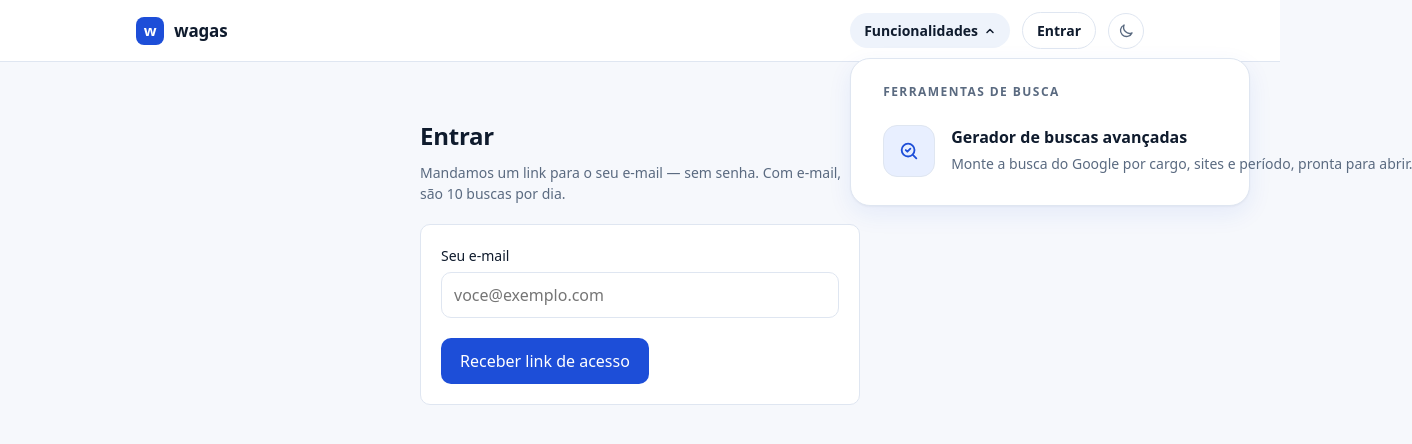
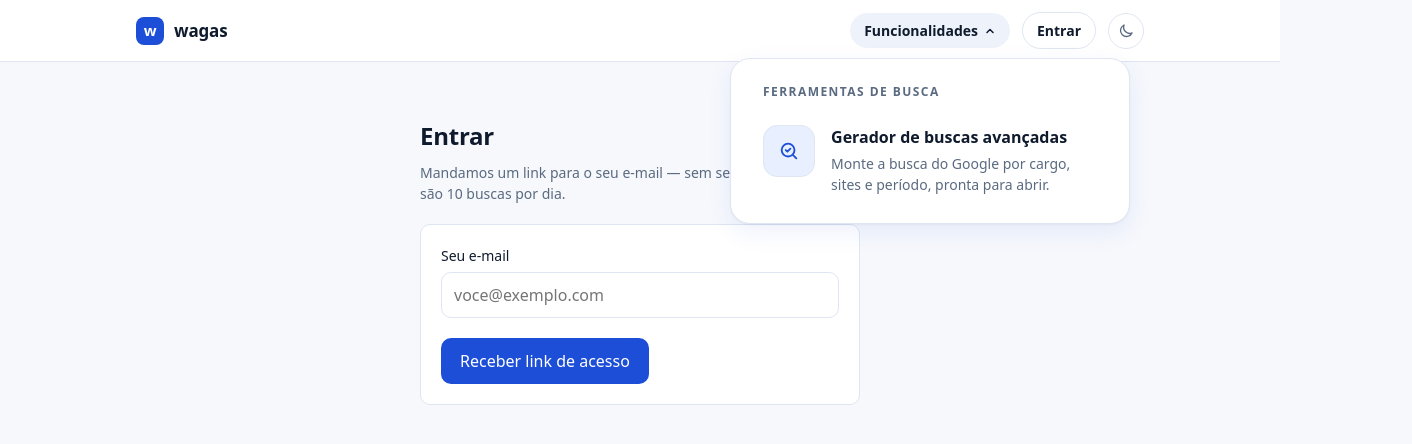
Before and after one commit to OrdepPedro/wagas, a Next.js app in the folder web/: page /entrar in a window 1280 px wide. Both pictures are taken after a click on the button "Funcionalidades". Shown: the top 444 px of the page, 1412 px wide, since content can reach past the window. Built offline with nearby package versions, Linux system fonts and the light colour scheme; no server answers.

Commit message:
Menu de funcionalidades abre no hover e centralizado
O nowrap do cabecalho vazava para os itens do painel; agora vale so para
os filhos diretos.

Co-Authored-By: Claude Opus 5.5 <noreply@anthropic.com>

```diff
--- a/web/app/globals.css
+++ b/web/app/globals.css
@@ -1141,7 +1141,8 @@ button.menu-func-botao:hover:not(:disabled) {
 }
 
 button.menu-func-botao:hover:not(:disabled),
-button.menu-func-botao.aberto {
+.menu-func:hover button.menu-func-botao,
+.menu-func.aberto button.menu-func-botao {
   color: var(--texto);
   background: var(--superficie-2);
 }
@@ -1150,21 +1151,42 @@ button.menu-func-botao.aberto {
   transition: transform 0.15s;
 }
 
-.menu-func-botao.aberto svg {
+.menu-func:hover .menu-func-botao svg,
+.menu-func.aberto .menu-func-botao svg {
   transform: rotate(180deg);
 }
 
 .menu-func-painel {
   position: absolute;
   top: calc(100% + 10px);
-  left: 0;
+  left: 50%;
+  transform: translateX(-50%);
   z-index: 20;
+  visibility: hidden;
+  opacity: 0;
+  transition: opacity 0.12s, visibility 0.12s;
   width: min(400px, calc(100vw - 32px));
   padding: 24px 20px 16px;
   background: var(--superficie);
   border: 1px solid var(--borda);
   border-radius: 20px;
   box-shadow: var(--sombra);
+}
+
+.menu-func:hover .menu-func-painel,
+.menu-func.aberto .menu-func-painel {
+  visibility: visible;
+  opacity: 1;
+}
+
+/* Ponte invisível sobre o vão entre botão e painel, para o hover não cair. */
+.menu-func-painel::before {
+  content: '';
+  position: absolute;
+  left: 0;
+  right: 0;
+  top: -12px;
+  height: 12px;
 }
 
 .menu-func-secao {
@@ -1301,7 +1323,7 @@ code.dork {
   }
 }
 
-.topo-acoes a,
+.topo-acoes > a,
 button.menu-func-botao {
   white-space: nowrap;
 }
@@ -1325,5 +1347,6 @@ button.menu-func-botao {
     left: 16px;
     right: 16px;
     width: auto;
+    transform: none;
   }
 }
--- a/web/app/menu-funcionalidades.tsx
+++ b/web/app/menu-funcionalidades.tsx
@@ -10,7 +10,10 @@ const ITENS = [
   },
 ];
 
-/** Menu suspenso do cabeçalho. Fecha com clique fora, Esc ou ao escolher um item. */
+/**
+ * Menu suspenso do cabeçalho. Abre no hover (CSS); o clique continua abrindo
+ * para toque e teclado, e fecha com clique fora, Esc ou ao escolher um item.
+ */
 export function MenuFuncionalidades() {
   const [aberto, setAberto] = useState(false);
   const raiz = useRef<HTMLDivElement>(null);
@@ -32,7 +35,7 @@ export function MenuFuncionalidades() {
   }, [aberto]);
 
   return (
-    <div className="menu-func" ref={raiz}>
+    <div className={`menu-func${aberto ? ' aberto' : ''}`} ref={raiz}>
       <button
         type="button"
         className={`menu-func-botao${aberto ? ' aberto' : ''}`}
@@ -45,8 +48,7 @@ export function MenuFuncionalidades() {
           <path d="M3 4.5 6 7.5 9 4.5" fill="none" stroke="currentColor" strokeWidth="1.5" strokeLinecap="round" strokeLinejoin="round" />
         </svg>
       </button>
-      {aberto ? (
-        <div className="menu-func-painel">
+      <div className="menu-func-painel">
           <p className="menu-func-secao">Ferramentas de busca</p>
           {ITENS.map((item) => (
             <a key={item.href} href={item.href} className="menu-func-item" onClick={() => setAberto(false)}>
@@ -63,8 +65,7 @@ export function MenuFuncionalidades() {
               </span>
             </a>
           ))}
-        </div>
-      ) : null}
+      </div>
     </div>
   );
 }
```
